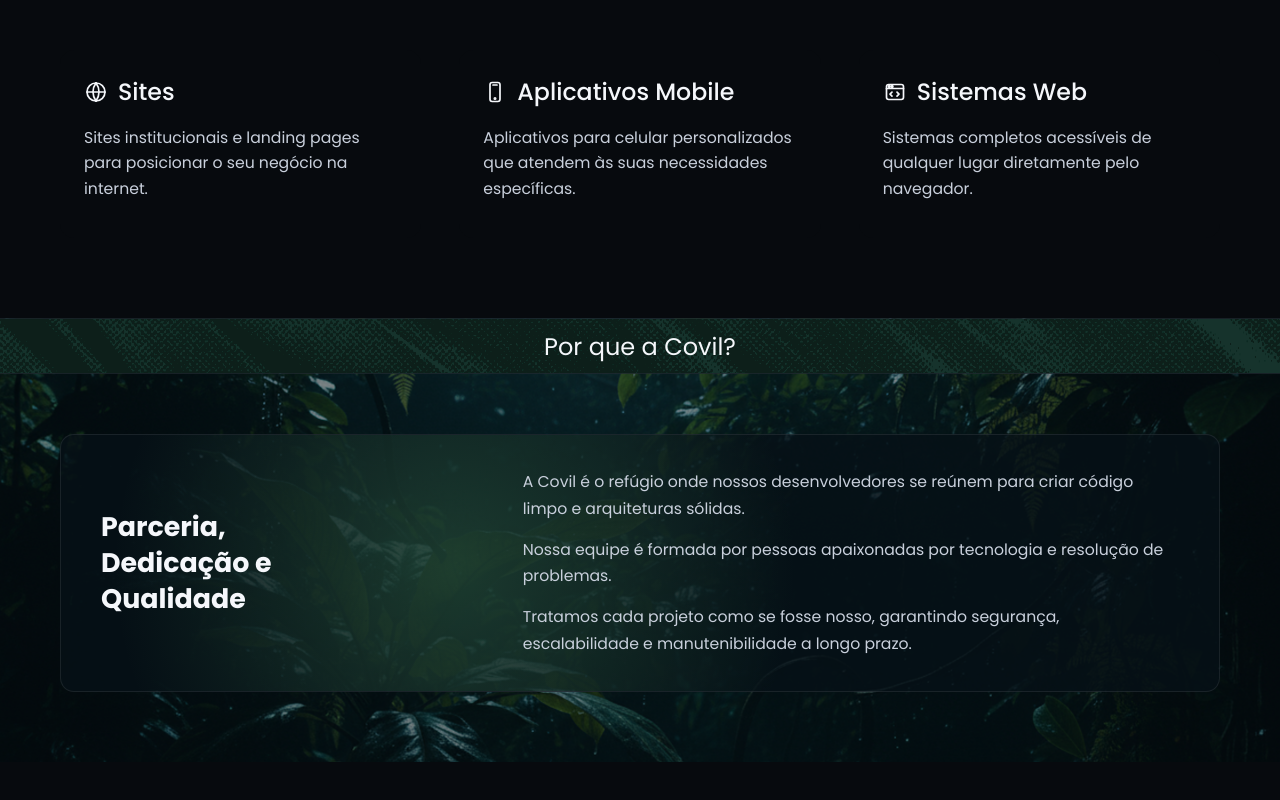
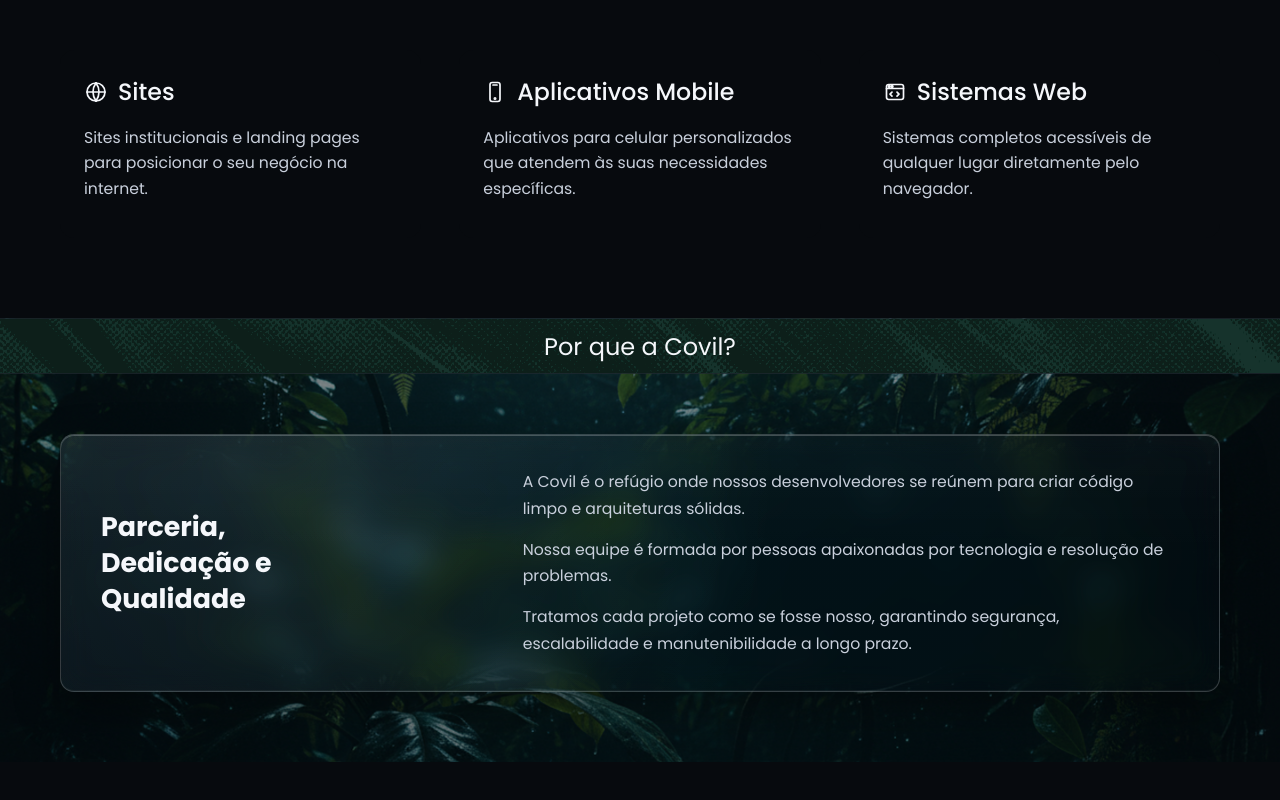
Before and after one commit to Covil-Works/Site-Covil, a React (Vite) app: page / in a window 1280 px wide. Shown: the part 840-1640 px from the top of the page. Built offline with nearby package versions, Linux system fonts and the light colour scheme.

Commit message:
feat(styles): refine why card glass and reduce background glow

```diff
--- a/src/styles/forest.css
+++ b/src/styles/forest.css
@@ -61,8 +61,22 @@
   gap: 28px;
   padding: 34px 40px;
   border-radius: 14px;
-  background: rgba(7, 17, 24, 0.78);
-  border: 1px solid rgba(255, 255, 255, 0.08);
+  overflow: hidden;
+  isolation: isolate;
+  background:
+    linear-gradient(
+      140deg,
+      rgba(28, 52, 64, 0.36) 0%,
+      rgba(9, 18, 28, 0.24) 48%,
+      rgba(6, 13, 20, 0.32) 100%
+    );
+  border: 1px solid rgba(255, 255, 255, 0.2);
+  box-shadow:
+    0 18px 45px rgba(0, 0, 0, 0.36),
+    inset 0 1px 0 rgba(255, 255, 255, 0.22),
+    inset 0 -1px 0 rgba(255, 255, 255, 0.05);
+  backdrop-filter: blur(16px) saturate(130%);
+  -webkit-backdrop-filter: blur(16px) saturate(130%);
 }
 
 .why-card::before {
@@ -70,8 +84,29 @@
   position: absolute;
   inset: 0;
   border-radius: inherit;
-  background: radial-gradient(circle at 34% 52%, rgba(96, 188, 122, 0.24), transparent 44%);
+  background: radial-gradient(circle at 20% 14%, rgba(255, 255, 255, 0.12), transparent 52%);
+  opacity: 0.42;
   pointer-events: none;
+}
+
+.why-card::after {
+  content: "";
+  position: absolute;
+  inset: 0;
+  border-radius: inherit;
+  background: linear-gradient(
+    180deg,
+    rgba(255, 255, 255, 0.06) 0%,
+    rgba(255, 255, 255, 0) 46%
+  );
+  opacity: 0.36;
+  pointer-events: none;
+}
+
+@supports not ((-webkit-backdrop-filter: blur(2px)) or (backdrop-filter: blur(2px))) {
+  .why-card {
+    background: rgba(7, 17, 24, 0.88);
+  }
 }
 
 .why-card-left,
```
